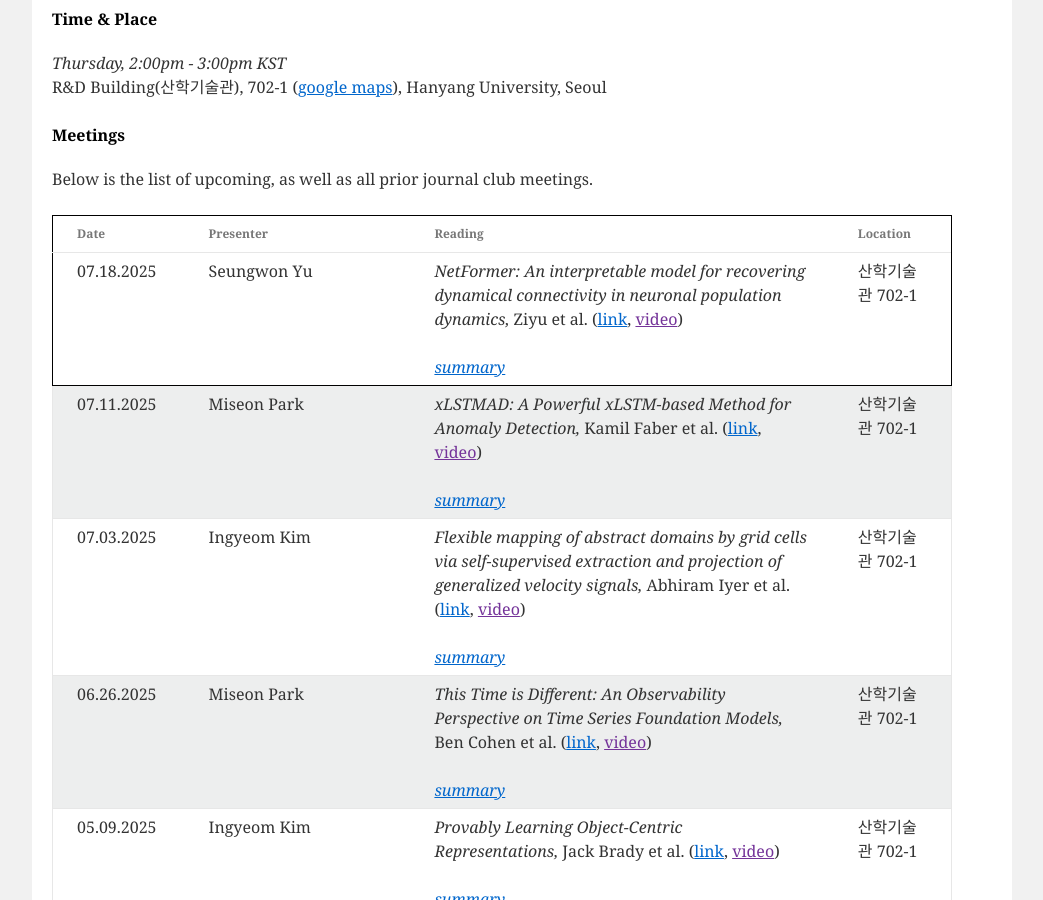
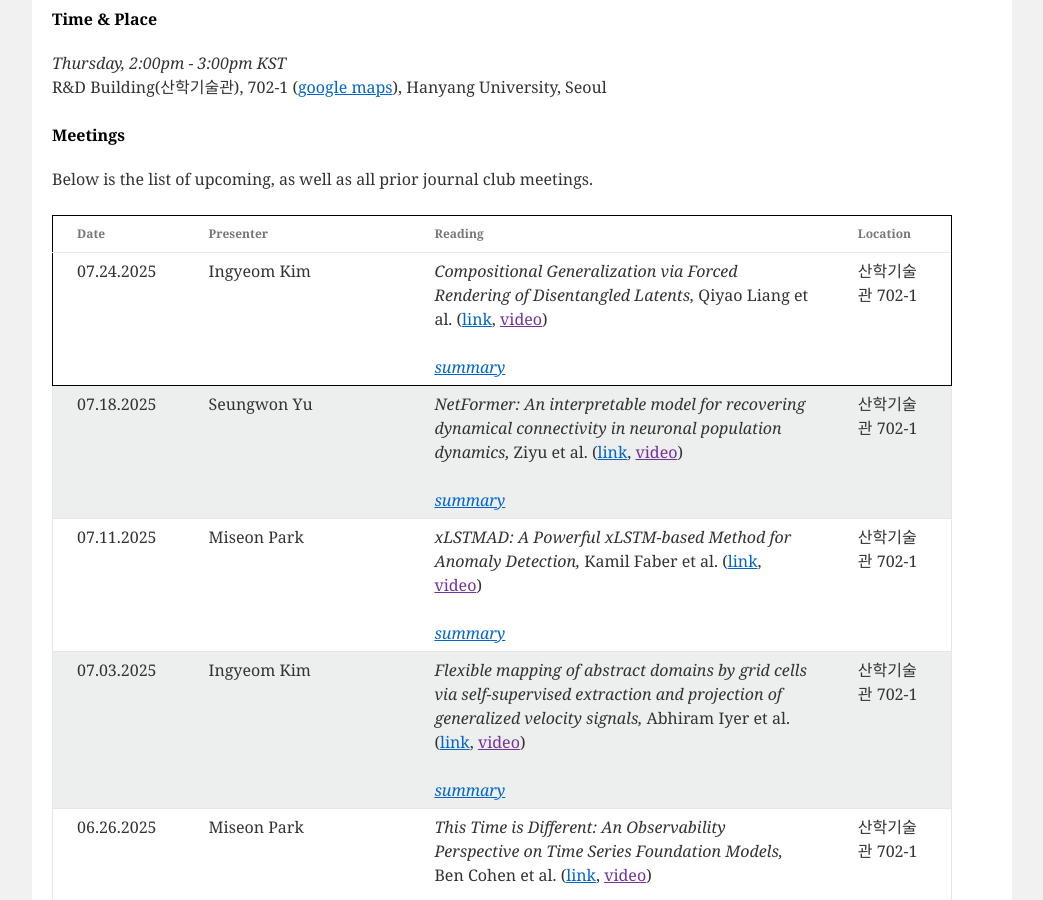
Before and after one commit to niai-lab/GraphML-JC, a Jekyll site: the page built from index.html, in a window 1280 px wide and 900 px high, scrolled down 515 px. Shown: the whole window, without its empty margins (118-1161 px from the left). Built offline with Jekyll 4.4.1, drawn with Linux system fonts in a browser that asks for light colours; part of the change alters nothing that is shown.

Commit message:
Update meeting_info.yml

```diff
--- a/_data/meeting_info.yml
+++ b/_data/meeting_info.yml
@@ -1,3 +1,13 @@
+- presenter: Ingyeom Kim
+  date: 07.24.2025
+  paper: "Compositional Generalization via Forced Rendering of Disentangled Latents"
+  authors: Qiyao Liang et al.
+  url: https://openreview.net/forum?id=rkHCHI5H5W
+  location: "산학기술관 702-1"
+  summary: >
+    Summary : 해당 논문은 x좌표와 y좌표를 독립적으로 입력한 모델이 학습되지 않은 x,y조합을 생성해낼 수 있는지를 연구하였다. 실험 결과 추가적인 inductive bias 없이는 제대로 새로운 조합을 형성하지 못함을 밝혀냈다.<br>
+    Strength : 독립적인 표현들이 모델에 투입되는 과정에서 서로 얽혀서 독립성을 잃어버릴 가능성을 탐구하여, 앞으로 무엇을 연구해야 하나 방향성을 제시하였다.<br>
+    Weakness : 실험시 solution으로 제안한 inductive bias가 너무 강하여 실용적 모델로써는 아직 적용하기 힘들다.
 
 - presenter: Seungwon Yu
   date: 07.18.2025
```
